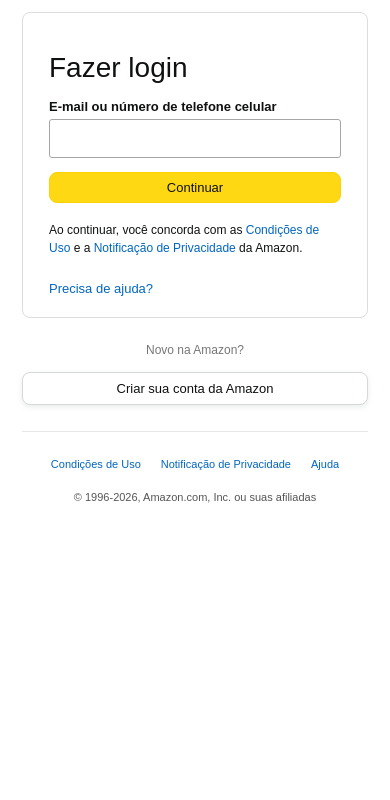
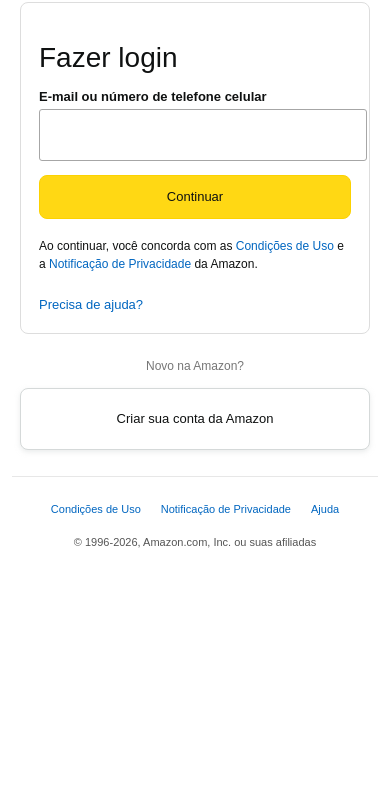
Before and after one commit to GregorioVicente/projeto-1, a plain HTML site: page index.html in a window 390 px wide. Shown: the part 69-869 px from the top of the page. Drawn offline with Linux system fonts and the light colour scheme.

Commit message:
Feat: Responsividade

```diff
--- a/index.html
+++ b/index.html
@@ -2,6 +2,7 @@
 <html lang="pt-BR">
 <head>
     <meta charset="UTF-8">
+    <meta name="viewport" content="width=device-width, initial-scale=1.0">
     <link rel="stylesheet" href="style.css">
 </head>
 <body>
--- a/style.css
+++ b/style.css
@@ -1,5 +1,3 @@
-
-
 body {
     font-family: Arial, sans-serif;
     background-color: #ffffff;
@@ -7,6 +5,7 @@
     display: flex;
     flex-direction: column;
     align-items: center;
+    margin: 0;
     min-height: 100vh;
     padding: 14px;
 }
@@ -139,7 +138,9 @@
 
 .links-rodape {
     display: flex;
-    gap: 20px;
+    flex-wrap: wrap;
+    justify-content: center;
+    gap: 10px 20px;
 }
 
 .links-rodape a {
@@ -152,4 +153,34 @@
 .direitos-autorais {
     font-size: 11px;
     color: #555555;
+    text-align: center;
 }
+
+@media (max-width: 480px) {
+    body {
+        padding: 12px;
+    }
+
+    .caixa-login {
+        padding: 20px 18px;
+    }
+
+    .caixa-login input {
+        min-width: 0;
+        width: 100%;
+        height: 44px;
+        font-size: 16px;
+    }
+
+    .botao-primario,
+    .botao-secundario {
+        min-height: 44px;
+        height: auto;
+        padding: 8px 12px;
+        text-align: center;
+    }
+
+    .links-rodape {
+        text-align: center;
+    }
+}
```
